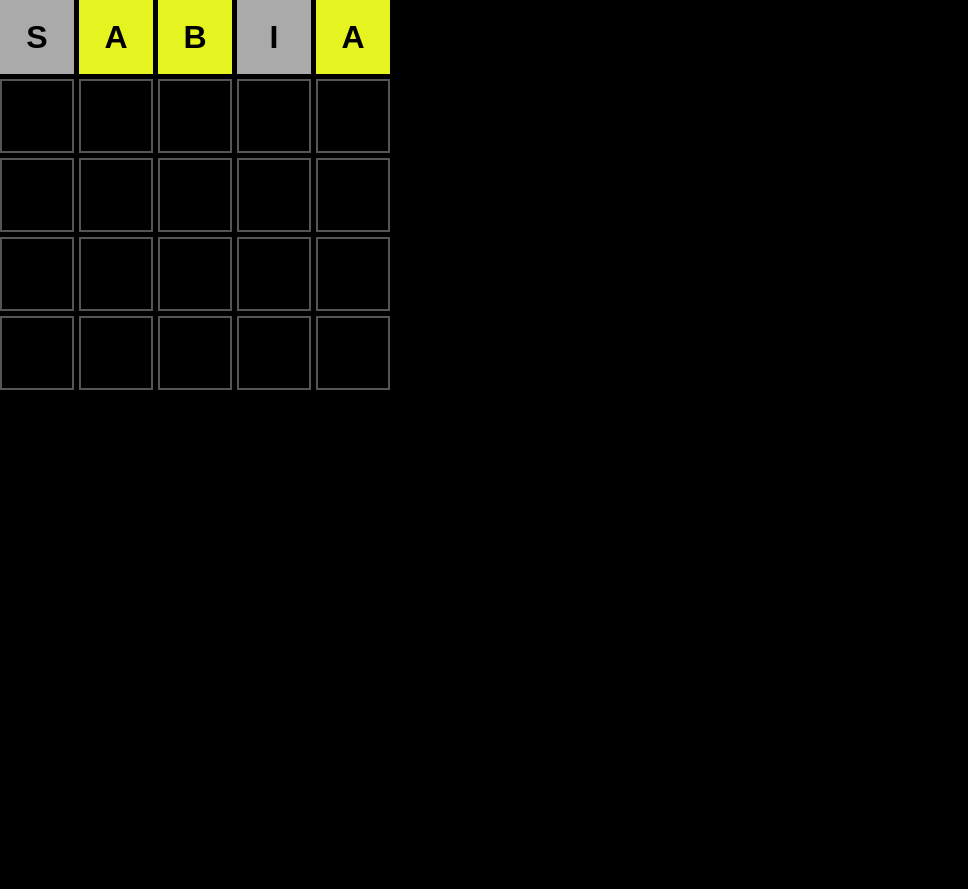
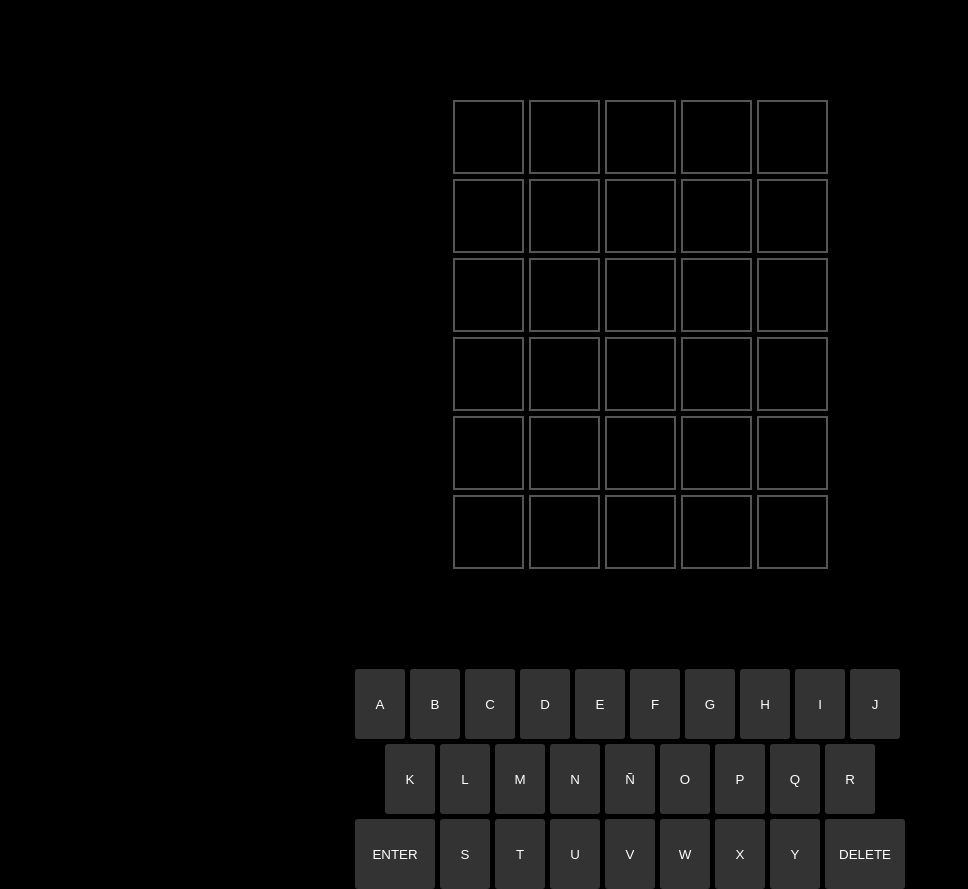
Before and after one commit to JulianBarrioss/wordle, a React (Create React App) app: page / in a window 1280 px wide. Shown: the whole page, without its empty margins (0-968 px from the left). Before the commit the page ends 800 px from the top, so only its background shows below. Built offline with nearby package versions, Linux system fonts and the light colour scheme.

Commit message:
virtual keyboard

```diff
--- a/src/App.tsx
+++ b/src/App.tsx
@@ -3,7 +3,7 @@ import Wordle from "./components/wordle";
 import './App.css';
 
 function App() {
-  return <Wordle></Wordle>
+  return <Wordle/>
 }
 
 export default App;
--- /dev/null
+++ b/src/components/keyboard.module.scss
@@ -0,0 +1,44 @@
+@mixin keybase {
+    background-color: #333;
+    cursor: pointer;
+    border: none;
+    border-radius: 3px;
+    color: white;
+    display: flex;
+    align-items: center;
+    justify-content: center;
+}
+
+.keyboardContainer {
+    display: flex;
+    flex-wrap: wrap;
+    width: 570px;
+    margin: 0 auto;
+    gap: 5px;
+}
+
+.key {
+    @include keybase;
+    width: 50px;
+    height: 70px;
+}
+
+.emptyKey {
+    width: 25px;
+    height: 70px;
+    display: flex;
+    align-items: center;
+    justify-content: center;
+}
+
+.enterKey {
+    @include keybase;
+    width: 80px;
+    height: 70px;
+}
+
+.deleteKey {
+    @include keybase;
+    width: 80px;
+    height: 70px;
+}
--- /dev/null
+++ b/src/components/keyboard.tsx
@@ -0,0 +1,54 @@
+import styles from './keyboard.module.scss';
+
+interface KeyboardProps{
+    keys: string[];
+    onKeyPressed: (key:string) => void;
+}
+
+
+export default function Keyboard({keys, onKeyPressed}: KeyboardProps) {
+
+    function handleInput(e:any){
+        onKeyPressed(e.target.textContent);
+    }
+
+    function handleEnter(e: any) {
+        onKeyPressed('ENTER');
+    }
+
+    function handleDelete(e: any) {
+        onKeyPressed('BACKSPACE');
+    }
+
+
+    return (
+        <div className={styles.keyboardContainer}>
+            {
+                Array.from(Array(10)).map((_, i) => (
+                    <button key={i} className={styles.key} onClick={handleInput}>
+                        {keys[i]}
+                    </button>
+                ))
+            }
+            <div className={styles.emptyKey}></div>
+            {
+                Array.from(Array(9)).map((_, i) => (
+                    <button key={i + 10} className={styles.key} onClick={handleInput}>
+                        {keys[i + 10]}
+                    </button>
+                ))
+            }
+            <button className={styles.enterKey} onClick={handleEnter}>ENTER</button>
+            {
+                Array.from(Array(7)).map((_, i) => (
+                    <button key={i + 19} className={styles.key} onClick={handleInput}>
+                        {keys[i + 19]}
+                    </button>
+                ))
+            }
+            <button className={styles.deleteKey} onClick={handleDelete}>DELETE</button>
+
+
+        </div>
+    );
+}
--- /dev/null
+++ b/src/components/wordle.module.scss
@@ -0,0 +1,6 @@
+@import './variables.module.scss';
+
+.mainContainer {
+    width: ($size * 5) + ($gap * 5);
+    margin: 100px auto;
+}
--- a/src/components/wordle.tsx
+++ b/src/components/wordle.tsx
@@ -1,8 +1,13 @@
 import { useEffect, useState } from "react";
 import { useWindow } from "../hooks/useWindow";
+import { getWordOfTheDay, isValidWord } from "../service/request";
+import Keyboard from "./keyboard";
 import RowCompleted from "./rowCompleted";
+import RowCurrent from "./rowCurrent";
 import RowEmpty from "./rowEmpty";
 import { GameStatus } from "./types";
+
+import styles from './wordle.module.scss'
 
 const keys = [
     'A',
@@ -44,19 +49,28 @@ export default function Wordle() {
     useWindow('keydown', handleKeyDown);
 
     useEffect(() => {
-        setWordOfTheDay("break");
+        setWordOfTheDay(getWordOfTheDay());
     }, [])
 
     function handleKeyDown(event: KeyboardEvent) {
-        const letter = event.key.toUpperCase();
+        const key = event.key.toUpperCase();
 
-        if(event.key === 'Backspace' && currentWord.length > 0) {
-            onDelete()
+        onKeyPressed(key)
+    }
+
+    function onKeyPressed(key:string){
+        if(gameStatus !== GameStatus.Playing) {
+            return;
+        }
+
+        if(key === 'BACKSPACE' && currentWord.length > 0) {
+            onDelete();
             return;
         }
 
 
-        if(event.key === 'Enter') {
+        if(key=== 'ENTER' && currentWord.length === 5 && turn < 6) {
+            onEnter();
             return;
         }
 
@@ -65,8 +79,8 @@ export default function Wordle() {
             return;
         }
 
-        if(keys.includes(letter)) {
-            onInput(letter);
+        if(keys.includes(key)) {
+            onInput(key);
             return;
         }
     }
@@ -81,13 +95,59 @@ export default function Wordle() {
         setCurrentWord(newWord);
     }
 
+    function onEnter() {
+
+        if(currentWord === wordOfTheDay) {
+            //win
+            setCompletedWords([ ...completedWords, currentWord])
+            setGameStatus(GameStatus.Won);
+            return
+        }
+
+        if(turn === 6) {
+            //lose
+            setCompletedWords([ ...completedWords, currentWord ])
+            setGameStatus(GameStatus.Lost);
+            return
+        }
+
+        if(currentWord.length === 5 && !isValidWord(currentWord)) {
+            alert('Not a valid word')
+        }
+
+        setCompletedWords([ ...completedWords, currentWord ]);
+        setTurn(turn + 1);
+        setCurrentWord('');
+    }
+
     return (
-    <div>
-        <RowCompleted word='sabia' solution={wordOfTheDay} />
-        <RowEmpty />
-        <RowEmpty />
-        <RowEmpty />
-        <RowEmpty />
-    </div>
+        <>
+            <div className={styles.mainContainer}>
+                {
+                    completedWords.map((word, i) => (
+                        <RowCompleted key ={i} word={word} solution={wordOfTheDay} />
+                    ))
+                }
+
+                {
+                    gameStatus === GameStatus.Playing ? (
+                        <RowCurrent word={currentWord}/>
+                    ) : null
+                }
+
+                {
+                    Array.from(Array(6 - turn)).map((_, i) => (
+                        <RowEmpty key={i} />
+                    ))
+                }
+            </div>
+
+            <Keyboard
+            keys={keys}
+            onKeyPressed={onKeyPressed}
+            />
+        </>
+
+
     )
 }
--- /dev/null
+++ b/src/service/request.ts
@@ -0,0 +1,27 @@
+import { WORDS } from "./words";
+
+function getWords() {
+    return WORDS;
+}
+
+export function getWordOfTheDay(){
+    const words = getWords();
+    const wordOfTheDay = words[getDayOfTheYear()];
+    return wordOfTheDay.toUpperCase();
+}
+
+export function isValidWord(word: string){
+    const words = getWords();
+    return words.includes(word.toLowerCase())
+}
+
+function getDayOfTheYear(){
+    const now = new Date();
+    const start = new Date(now.getFullYear(), 0, 0);
+    const diff =
+        (now as any) -
+        (start as any) +
+        (start.getTimezoneOffset() - now.getTimezoneOffset()) * 60 * 1000;
+    const OneDay = 1000 * 60 * 80 * 24;
+    return Math.floor(diff / OneDay);
+}
--- /dev/null
+++ b/src/service/words.ts
@@ -0,0 +1,60 @@
+export const WORDS = [
+    "batty",
+    "pride",
+    "floss",
+    "helix",
+    "croak",
+    "staff",
+    "paper",
+    "unfed",
+    "whelp",
+    "trawl",
+    "outdo",
+    "adobe",
+    "crazy",
+    "sower",
+    "repay",
+    "digit",
+    "crate",
+    "cluck",
+    "spike",
+    "mimic",
+    "pound",
+    "maxim",
+    "linen",
+    "unmet",
+    "flesh",
+    "booby",
+    "forth",
+    "first",
+    "stand",
+    "belly",
+    "ivory",
+    "seedy",
+    "print",
+    "yearn",
+    "drain",
+    "bribe",
+    "stout",
+    "panel",
+    "crass",
+    "flume",
+    "offal",
+    "agree",
+    "error",
+    "swirl",
+    "argue",
+    "bleed",
+    "delta",
+    "flick",
+    "totem",
+    "wooer",
+    "front",
+    "shrub",
+    "parry",
+    "biome",
+    "lapel",
+    "start",
+    "greet",
+    "break"
+]
```
